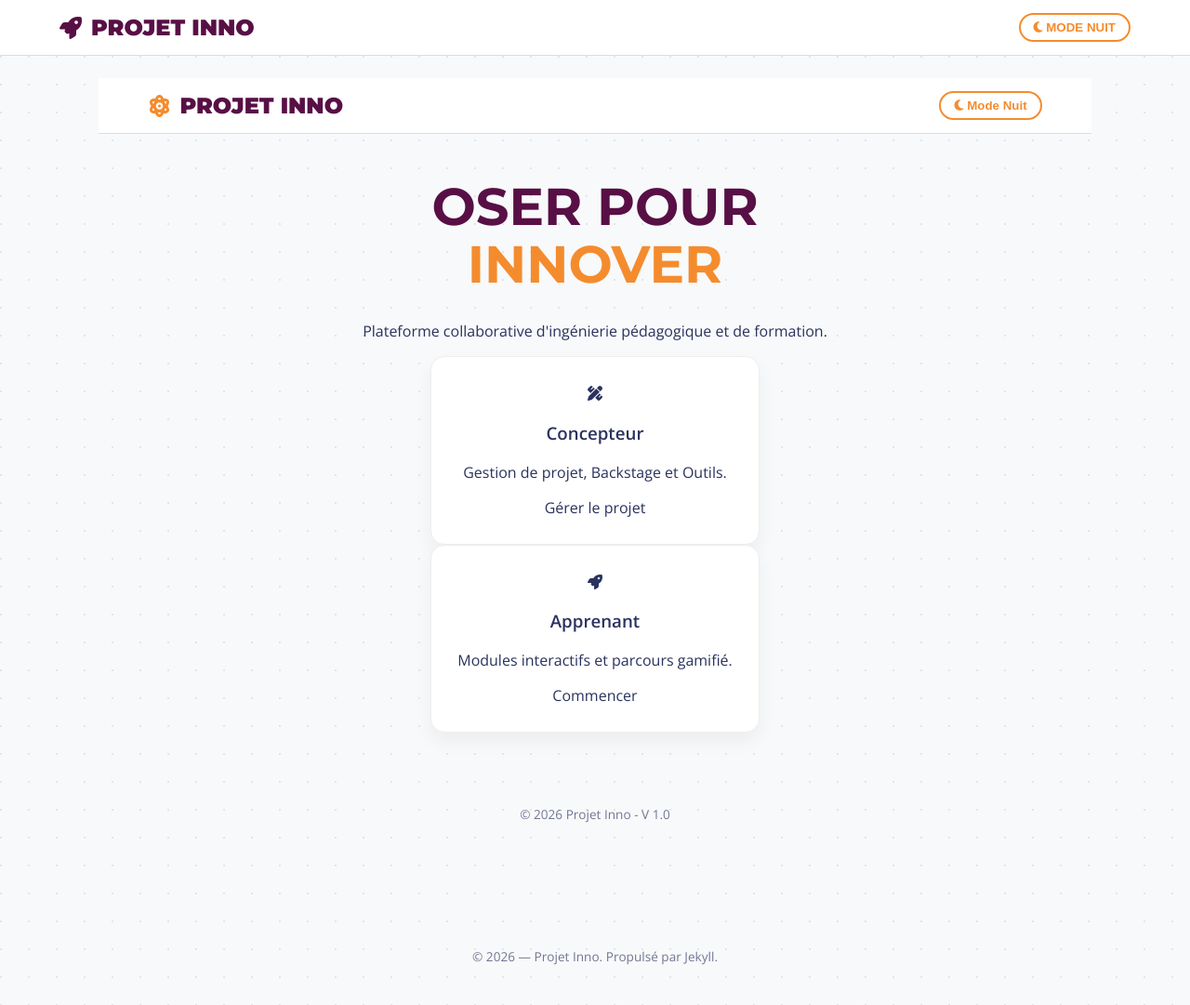
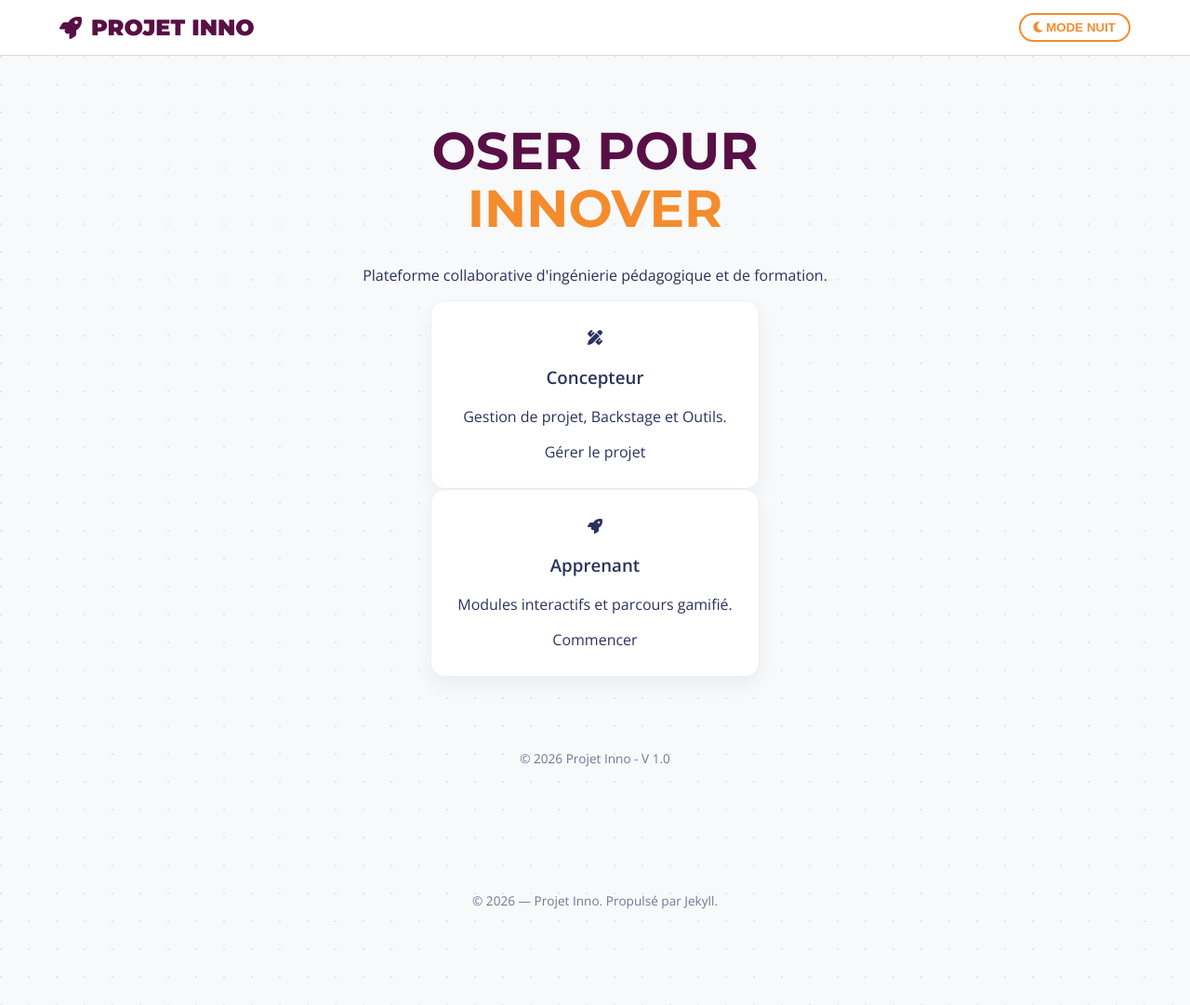
Before and after one commit to Tyrulfr/projet_inno_pui, a Jekyll site: the page built from index.md, in a window 1280 px wide and 1081 px high. Shown: the whole window at 93% size. Built offline with Jekyll 4.4.1, drawn with Linux system fonts in a browser that asks for light colours.

Commit message:
Remove navigation and simplify index layout

```diff
--- a/index.md
+++ b/index.md
@@ -2,15 +2,6 @@
 layout: default
 title: "PROJET INNO | Accueil"
 ---
-<nav class="navbar">
-  <div class="logo">
-    <i class="fa-solid fa-atom" style="color: var(--orange);"></i> PROJET INNO
-  </div>
-
-  <button class="theme-btn" type="button" onclick="toggleTheme()">
-    <i class="fa-solid fa-moon"></i> Mode Nuit
-  </button>
-</nav>
 
 <section class="hero">
   <h1>OSER POUR<br><span style="color: var(--orange);">INNOVER</span></h1>
```
